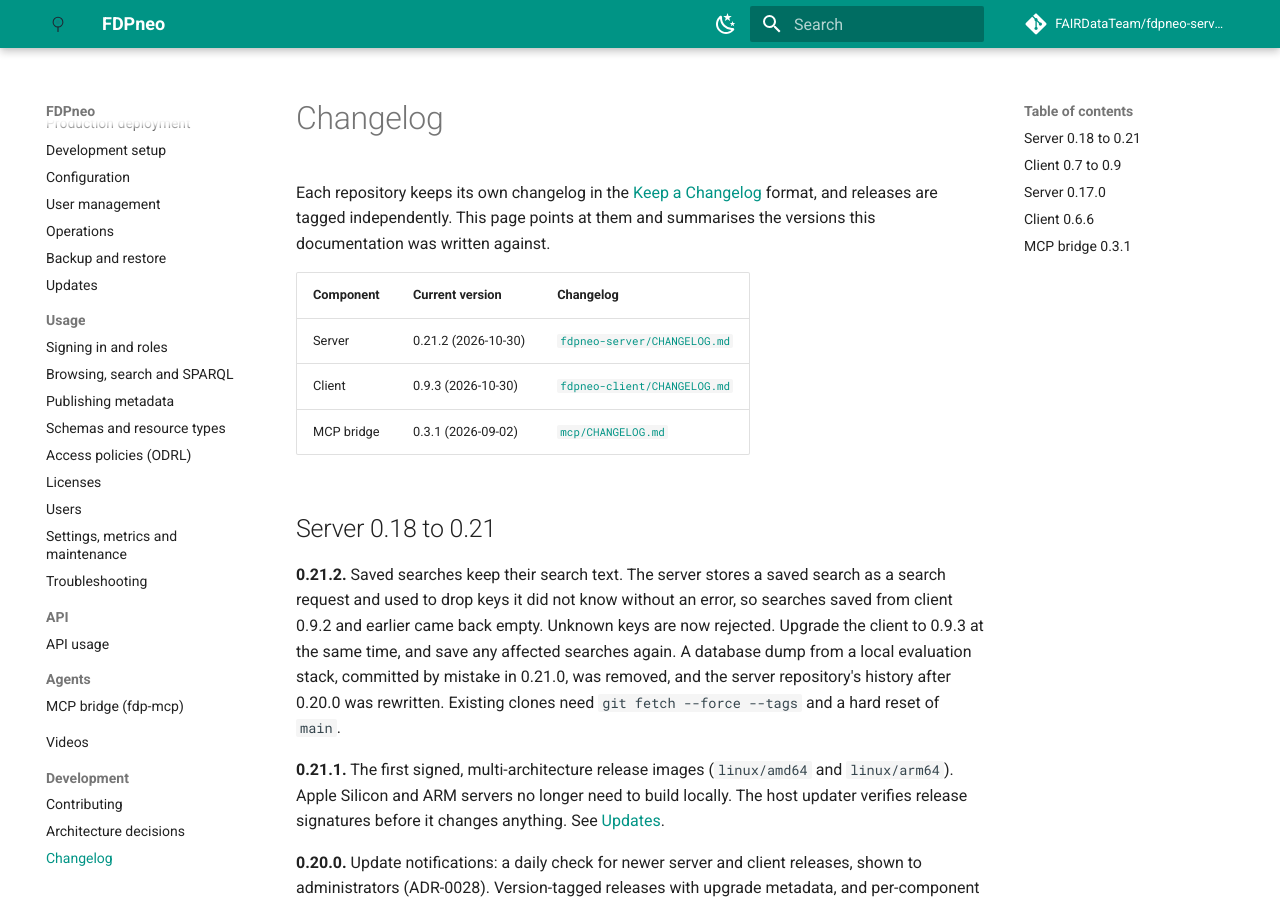
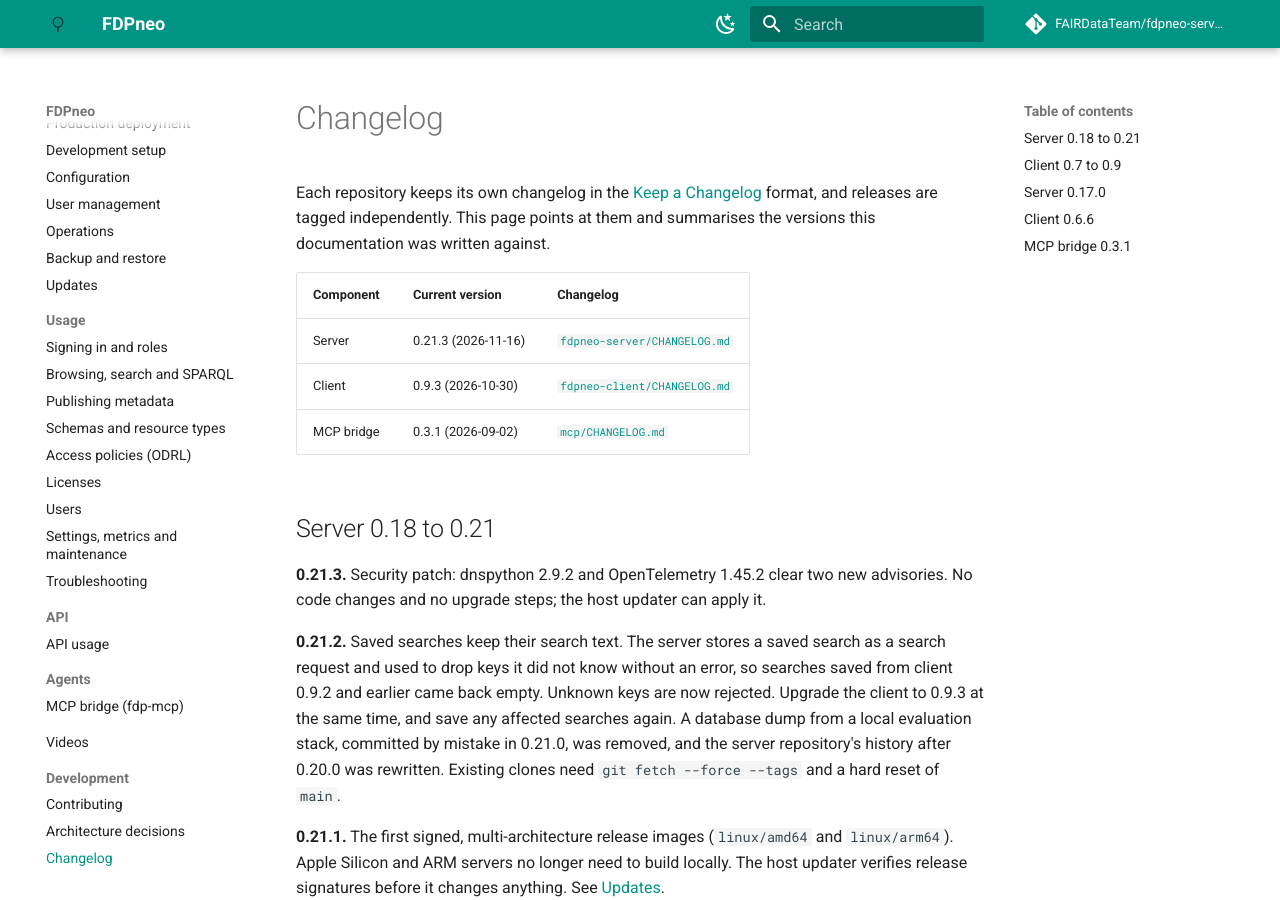
Before and after one commit to FAIRDataTeam/fdpneo-docs, an MkDocs documentation site: the page built from docs/development/changelog.md, in a window 1280 px wide and 900 px high. Built offline with MkDocs 1.6.1 and Material for MkDocs 9.7.7, drawn with Linux system fonts in a browser that asks for light colours; comment, search, counter and statistics services are not loaded; some of the changed text lies outside the part shown.

Commit message:
changelog: server 0.21.3, mcp dependency floors
Co-Authored-By: Claude Opus 5.5 <noreply@anthropic.com>

```diff
--- a/docs/development/changelog.md
+++ b/docs/development/changelog.md
@@ -4,11 +4,13 @@ Each repository keeps its own changelog in the [Keep a Changelog](https://keepac
 
 | Component | Current version | Changelog |
 |---|---|---|
-| Server | 0.21.2 (2026-10-30) | [`fdpneo-server/CHANGELOG.md`](https://github.com/FAIRDataTeam/fdpneo-server/blob/main/CHANGELOG.md) |
+| Server | 0.21.3 (2026-11-16) | [`fdpneo-server/CHANGELOG.md`](https://github.com/FAIRDataTeam/fdpneo-server/blob/main/CHANGELOG.md) |
 | Client | 0.9.3 (2026-10-30) | [`fdpneo-client/CHANGELOG.md`](https://github.com/FAIRDataTeam/fdpneo-client/blob/main/CHANGELOG.md) |
 | MCP bridge | 0.3.1 (2026-09-02) | [`mcp/CHANGELOG.md`](https://github.com/FAIRDataTeam/mcp/blob/main/CHANGELOG.md) |
 
 ## Server 0.18 to 0.21
+
+**0.21.3.** Security patch: dnspython 2.9.2 and OpenTelemetry 1.45.2 clear two new advisories. No code changes and no upgrade steps; the host updater can apply it.
 
 **0.21.2.** Saved searches keep their search text. The server stores a saved search as a search request and used to drop keys it did not know without an error, so searches saved from client 0.9.2 and earlier came back empty. Unknown keys are now rejected. Upgrade the client to 0.9.3 at the same time, and save any affected searches again. A database dump from a local evaluation stack, committed by mistake in 0.21.0, was removed, and the server repository's history after 0.20.0 was rewritten. Existing clones need `git fetch --force --tags` and a hard reset of `main`.
 
@@ -42,4 +44,6 @@ An expired session now ends instead of looping: a failed silent token renewal cl
 
 ## MCP bridge 0.3.1
 
+Unreleased on `main`: dependency floors raised for new advisories (`mcp>=1.30,<2`, PyJWT 2.15). The `main` image includes them.
+
 Dual-accept of the FDP-O namespace: the bridge reads publication state and state-transition affordances in both the legacy and the corrected namespace, so it works against servers before and after 0.16.
```
